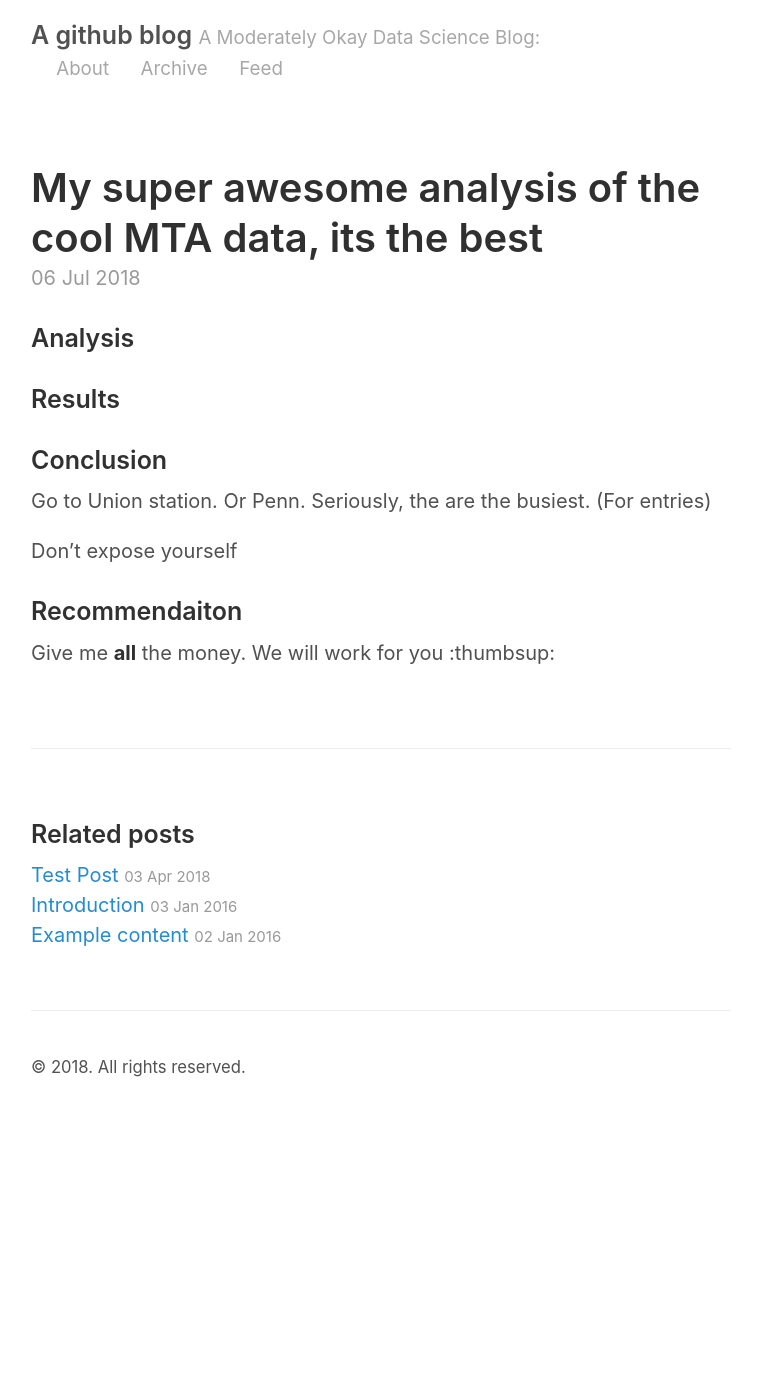
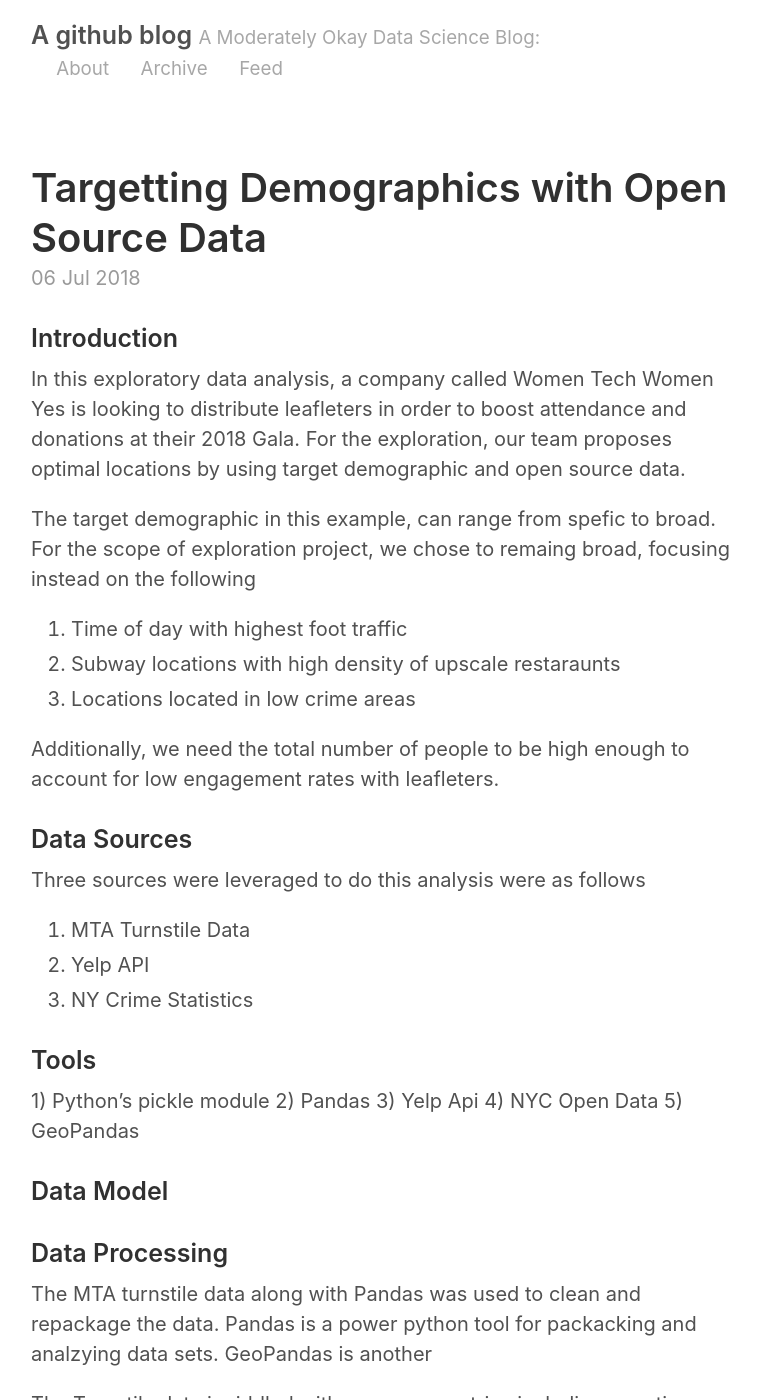
Before and after one commit to MCassetti/MCassetti.github.io, a Jekyll site: the page built from _posts/2018-07-06-project-benson.md, in a window 1280 px wide and 1400 px high. Shown: the whole window, without its empty margins (259-1019 px from the left). Built offline with Jekyll 4.4.1, drawn with Linux system fonts in a browser that asks for light colours; some of the changed text lies outside the part shown.

Commit message:
working on blog

````diff
--- a/_posts/2018-07-06-project-benson.md
+++ b/_posts/2018-07-06-project-benson.md
@@ -1,14 +1,67 @@
 ---
 layout: post
-title: My super awesome analysis of the cool MTA data, its the best
+title: Targetting Demographics with Open Source Data
 ---
+### Introduction
+In this exploratory data analysis, a company called Women Tech Women Yes is looking to distribute
+leafleters in order to boost attendance and donations at their 2018 Gala. For the exploration,
+our team proposes optimal locations by using target demographic and open source data.
+
+The target demographic in this example, can range from spefic to broad.
+For the scope of exploration project, we chose to remaing broad, focusing instead on the following
+
+1. Time of day with highest foot traffic
+2. Subway locations with high density of upscale restaraunts
+3. Locations located in low crime areas
+
+Additionally, we need the total number of people to be high enough
+to account for low engagement rates with leafleters.
+
+### Data Sources
+Three sources were leveraged to do this analysis were as follows
+1. MTA Turnstile Data
+2. Yelp API
+3. NY Crime Statistics
+
+### Tools
+1) Python's pickle module
+2) Pandas
+3) Yelp Api
+4) NYC Open Data
+5) GeoPandas
+
+### Data Model
+
+
+### Data Processing
+The MTA turnstile data along with Pandas was used to clean and repackage the
+data. Pandas is a power python tool for packacking and analzying data sets. GeoPandas is another
+
+The Turnstile data is riddled with erroenous entries including negative values. Here is an example
+of some code that can be used to filter out these data points
+```python
+
+```
+
 
 ### Analysis
 
 ### Results
+Using the data model to select for
 
+Subway Station	Foot Traffic (people)	Number of High Priced Restaurants	Sales Reps Required	Donors
+3rd Avenue - 149 St	6436	37	3	19
+Brighton Beachn	5762	38	2	19
+167 St	7851	36	3	18
+161 St/Yankee Stadium	7522	36	3	18
+149 St/Grand Conc	4911	37	2	18
+Flushing-Main	29208	34	12	17
+Kings Highway	10528	33	4	17
+5th Avenue	9099	34	4	17
+103 St - Corona	8268	35	3	17
+Fordham Rd	7623	34	3	17
 ### Conclusion
-
+![alt_text](http://zwmiller.com/projects/images/monte_carlo/part5/business_impact.png)
 Go to Union station. Or Penn. Seriously, the are the busiest.
 (For entries)
 
````
